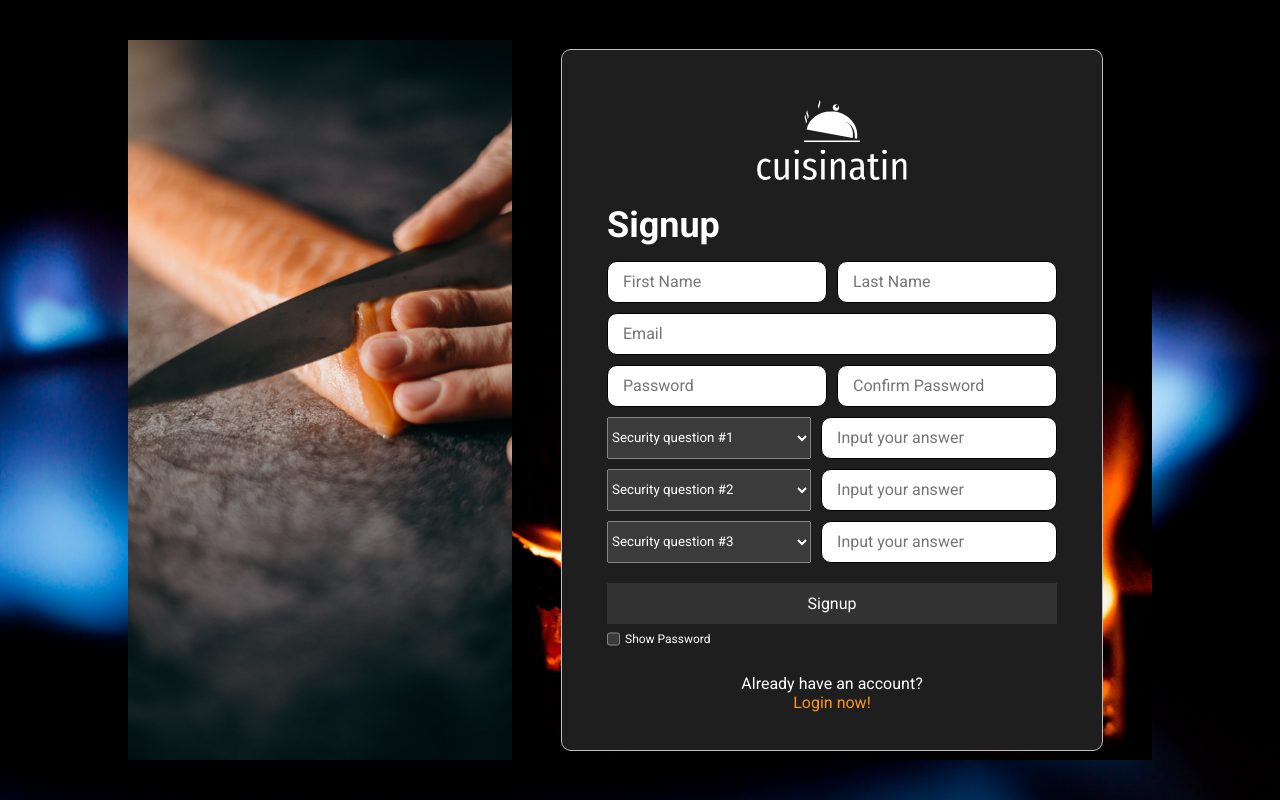
After one commit to mark-ianz/cuisinatin, a PHP site: page /webpages/signup.html in a window 1280 px wide. The commit adds this page. Run offline with PHP 8.4, Linux system fonts and the light colour scheme.

Commit message:
Made login and signup page. Made signup working through localstorage

```diff
--- /dev/null
+++ b/data/account.js
@@ -0,0 +1 @@
+export let accounts = JSON.parse (localStorage.getItem ('accounts')) || [];
--- a/styles/login.css
+++ b/styles/login-signup.css
@@ -45,10 +45,10 @@ body {
   gap: 20px;
   height: 100%;
   justify-content: space-between;
-  max-width: 400px;
-  max-height: 500px;
+  max-width: 500px;
+  max-height: 600px;
   padding: 50px 20px;
-  width: 90%;
+  width: 100%;
 }
 
 .top-side {
@@ -56,19 +56,14 @@ body {
   display: flex;
   flex-direction: column;
   gap: 20px;
-  width: 80%;
+  width: 90%;
 }
 
 .logo {
   width: 150px;
 }
 
-.login-text-container {
-  align-items: flex-start;
-  width: 100%;
-}
-
-.login {
+.title {
   font-weight: bold;
   font-size: 36px;
 }
@@ -79,7 +74,7 @@ body {
   display: flex;
   flex-direction: column;
   gap: 15px;
-  width: 80%;
+  width: 90%;
 }
 
 .input-container {
@@ -99,7 +94,7 @@ input {
   padding: 5px 15px;
 }
 
-.login-button {
+.login-button,.signup-button {
   background-color: #323232;
   border: solid 1px #323232;
   cursor: pointer;
@@ -110,7 +105,7 @@ input {
   width: 100%;
 }
 
-.login-button:hover {
+.login-button:hover,.signup-button:hover {
   background-color: #1E1E1E;
   border-color: #ffffff;
 }
@@ -142,6 +137,40 @@ input {
   color: #FF9416;
 }
 
+/* FOR SIGNUP ONLY */
+
+.flex-row {
+  display: flex;
+  flex-direction: row;
+  gap: 10px;
+}
+
+.name-input,.password-input {
+  width: 50%;
+  gap: 20px;
+}
+
+.security-question-container {
+  display: flex;
+  flex-direction: column;
+  gap: 10px;
+  margin-top: 10px;
+}
+
+.select-security-question {
+  width: 50%;
+}
+
+.answer-input {
+  width: 50%;
+}
+
+.error-message {
+  color: rgb(255, 43, 43);
+  font-size: 12px;
+  margin-top: 10px;
+}
+
 @media (max-width:1200px) {
   .main-container {
     justify-content: center;
@@ -152,6 +181,9 @@ input {
   .login-section {
     background: none;
     width: 90vw;
+  }
+  body {
+    padding: none;
   }
 }
 
--- /dev/null
+++ b/webpages/signup.html
@@ -0,0 +1,208 @@
+<!DOCTYPE html>
+<html lang="en">
+<head>
+    <meta charset="UTF-8">
+    <meta name="viewport" content="width=device-width, initial-scale=1.0">
+    <meta property="og:image" content="https://cuisinatin.netlify.app/images/favicon/favicon-black.svg"/>
+    <link rel="preconnect" href="https://fonts.googleapis.com">
+    <link rel="preconnect" href="https://fonts.gstatic.com" crossorigin>
+    <link href="https://fonts.googleapis.com/css2?family=Roboto:wght@400;500;700&display=swap" rel="stylesheet">
+    <link href="https://fonts.googleapis.com/css2?family=Roboto+Condensed&display=swap" rel="stylesheet">
+    <link rel="shortcut icon" href="./images/favicon/favicon-white.svg" type="image/x-icon">
+    <link rel="stylesheet" href="../styles/general.css">
+    <link rel="stylesheet" href="../styles/login-signup.css">
+    <title>Cuisinatin | Filipino Cuisines</title>
+</head>
+<body>
+  <!-- MAIN CONTAINER -->
+  <div class="main-container">
+
+    <!-- BACKGROUND IMAGE SECTION -->
+    <div class="image-section">
+      <img src="../images/login-background.jpg" alt="Error" class="background-image">
+    </div>
+
+    <!-- SECTION -->
+    <div class="login-section">
+
+      <!-- CONTAINER -->
+      <div class="login-container">
+        <!-- TOP SIDE OF CONTAINER -->
+        <div class="top-side">
+          <div class="logo-container">
+            <a href="./feed.html">
+              <img src="../images/logo/logo-white.svg" class="logo">
+            </a>
+          </div>
+        </div>
+
+        <!-- MIDDLE SIDE OF CONTAINER (INPUT) -->
+        <div class="middle-side">
+          <p class="title">
+            Signup
+          </p>
+          <form action="./login.html" class="js-signup-form">
+            <div class="input-container">
+              <div class="flex-row">
+                <input type="text" class="name-input js-first-name-input" placeholder="First Name" required maxlength="50">
+                <input type="text" class="name-input js-last-name-input" placeholder="Last Name" required maxlength="50">
+              </div>
+              <input type="email" class="js-email-input" placeholder="Email" required maxlength="50">
+              <div class="flex-row">
+                <input type="password" class="js-password password-input" placeholder="Password" required minlength="8" maxlength="50">
+                <input type="password" class="js-confirm-password password-input" placeholder="Confirm Password" required>
+              </div>
+            </div>
+            <div class="security-question-container">
+              <div class="flex-row">
+                <select name="security-question" required class="select-security-question js-question-1">
+                  <option value="">
+                    Security question #1
+                  </option>
+                  <option value="What was your childhood nickname?">
+                    What was your childhood nickname?
+                  </option>
+                  <option value="What is the first name of your bestfriend in high school?">
+                    What is the first name of your bestfriend in high school?
+                  </option>
+                  <option value="In what city were you born?">
+                    In what city were you born?
+                  </option>
+                  <option value="What is the name of your favorite pet?">
+                    What is the name of your favorite pet?
+                  </option>
+                  <option value="What is the name of the street where you grew up?">
+                    What is the name of the street where you grew up?
+                  </option>
+                  <option value="What is your mother's maiden name?">
+                    What is your mother's maiden name?
+                  </option>
+                  <option value="What high school did you attend?">
+                    What high school did you attend?
+                  </option>
+                  <option value="What is your date of birth?">
+                    What is your date of birth?
+                  </option>
+                  <option value="Who is your favorite superhero?">
+                    Who is your favorite superhero?
+                  </option>
+                  <option value="What year did you enter college?">
+                    What year did you enter college?
+                  </option>
+                  <option value="Set a code of your choice">
+                    Set a code of your choice
+                  </option>
+                </select>
+                <input type="text" class="answer-input js-answer-1" placeholder="Input your answer" required maxlength="20">
+              </div>
+              <div class="flex-row">
+                <select name="security-question" required class="select-security-question js-question-2">
+                  <option value="">
+                    Security question #2
+                  </option>
+                  <option value="What was your childhood nickname?">
+                    What was your childhood nickname?
+                  </option>
+                  <option value="What is the first name of your bestfriend in high school?">
+                    What is the first name of your bestfriend in high school?
+                  </option>
+                  <option value="In what city were you born?">
+                    In what city were you born?
+                  </option>
+                  <option value="What is the name of your favorite pet?">
+                    What is the name of your favorite pet?
+                  </option>
+                  <option value="What is the name of the street where you grew up?">
+                    What is the name of the street where you grew up?
+                  </option>
+                  <option value="What is your mother's maiden name?">
+                    What is your mother's maiden name?
+                  </option>
+                  <option value="What high school did you attend?">
+                    What high school did you attend?
+                  </option>
+                  <option value="What is your date of birth?">
+                    What is your date of birth?
+                  </option>
+                  <option value="Who is your favorite superhero?">
+                    Who is your favorite superhero?
+                  </option>
+                  <option value="What year did you enter college?">
+                    What year did you enter college?
+                  </option>
+                  <option value="Set a code of your choice">
+                    Set a code of your choice
+                  </option>
+                </select>
+                <input type="text" class="answer-input js-answer-2" placeholder="Input your answer" required maxlength="20">
+              </div>
+              <div class="flex-row">
+                <select name="security-question" required class="select-security-question js-question-3">
+                  <option value="">
+                    Security question #3
+                  </option>
+                  <option value="What was your childhood nickname?">
+                    What was your childhood nickname?
+                  </option>
+                  <option value="What is the first name of your bestfriend in high school?">
+                    What is the first name of your bestfriend in high school?
+                  </option>
+                  <option value="In what city were you born?">
+                    In what city were you born?
+                  </option>
+                  <option value="What is the name of your favorite pet?">
+                    What is the name of your favorite pet?
+                  </option>
+                  <option value="What is the name of the street where you grew up?">
+                    What is the name of the street where you grew up?
+                  </option>
+                  <option value="What is your mother's maiden name?">
+                    What is your mother's maiden name?
+                  </option>
+                  <option value="What high school did you attend?">
+                    What high school did you attend?
+                  </option>
+                  <option value="What is your date of birth?">
+                    What is your date of birth?
+                  </option>
+                  <option value="Who is your favorite superhero?">
+                    Who is your favorite superhero?
+                  </option>
+                  <option value="What year did you enter college?">
+                    What year did you enter college?
+                  </option>
+                  <option value="Set a code of your choice">
+                    Set a code of your choice
+                  </option>
+                </select>
+                <input type="text" class="answer-input js-answer-3" placeholder="Input your answer" required maxlength="20">
+              </div>
+            </div>
+            <p class="error-message js-error-message"></p>
+            <button class="signup-button js-signup-button">Signup</button>
+            <div class="password-info">
+              <div class="show-password">
+                <input type="checkbox" name="show-password" class="js-show-password-checkbox">
+                <label for="show-password" class="js-show-password-label">
+                  Show Password
+                </label>
+              </div>
+            </div>
+          </form>
+        </div>
+
+        <!-- BOTTOM SIDE OF CONTAINER (OPTIONS) -->
+        <div class="bot-side">
+          <p>
+            Already have an account?
+          </p>
+          <a href="./login.html">
+            Login now!
+          </a>
+        </div>
+      </div>
+    </div>
+  </div>
+  <script type="module" src="../scripts/sub-pages/signup.js"></script>
+</body>
+</html>
```
Also changed, not shown: data/cuisines.js (+8 -0 lines), scripts/sub-pages/login.js (+16 -15 lines), scripts/sub-pages/signup.js (added, +99 -0 lines), webpages/login.html (+8 -10 lines).
